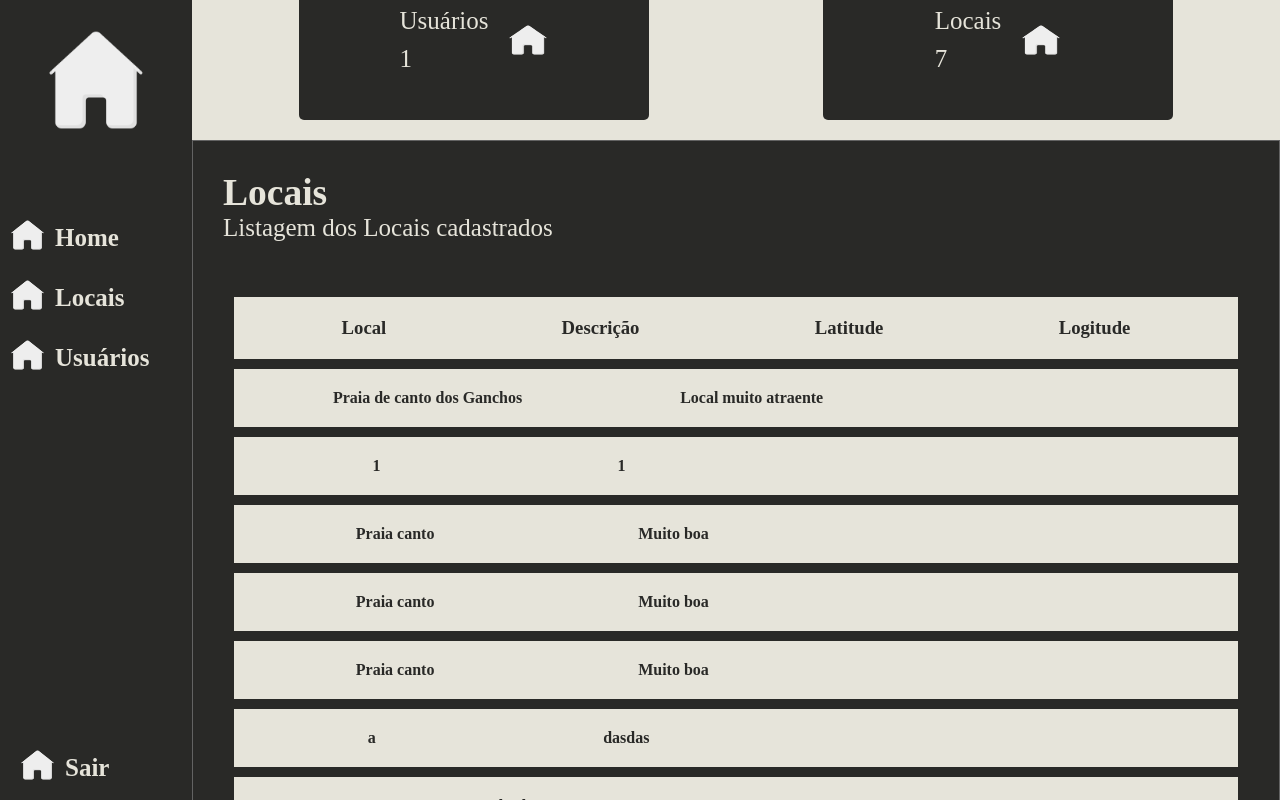
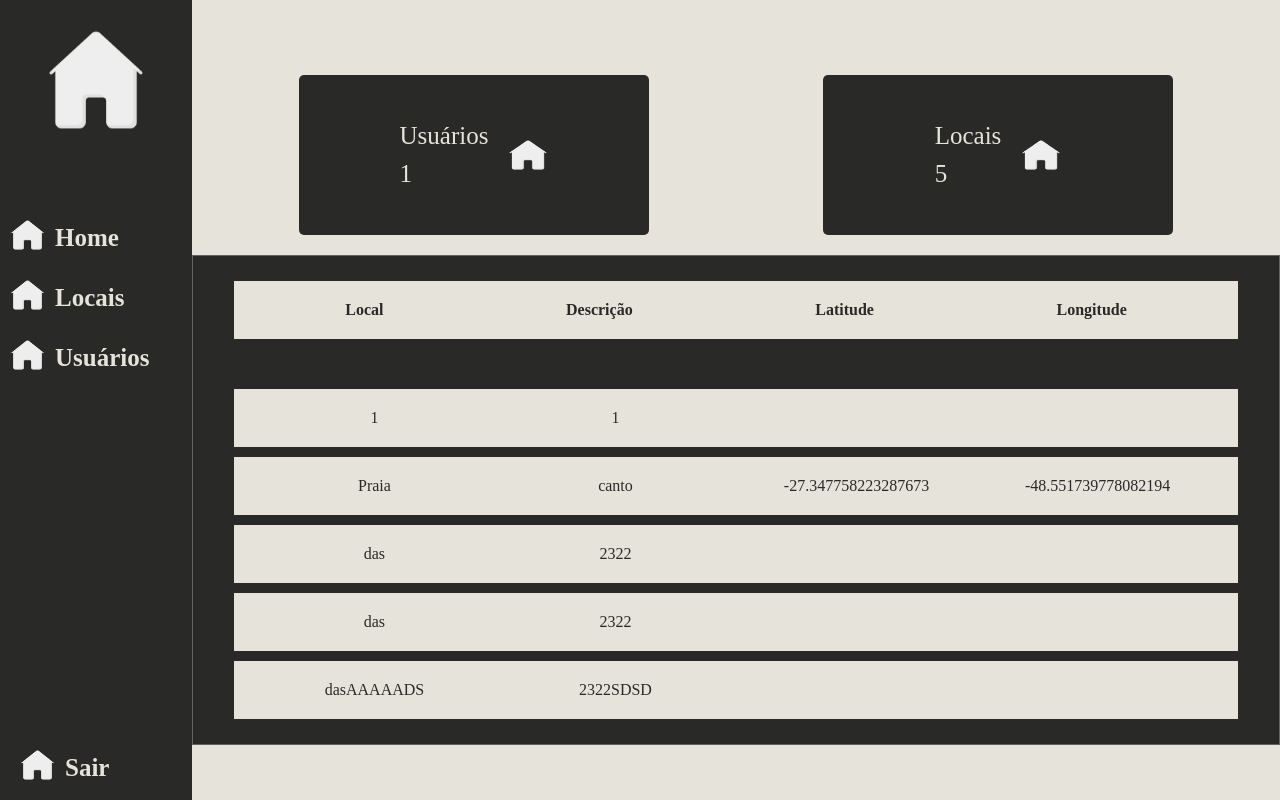
Before and after one commit to lucaslino98/frontVIAGEM, a React (Vite) app: page /dashboard in a window 1280 px wide. Built offline with nearby package versions, Linux system fonts and the light colour scheme; data requests are answered from the project's data file.

Commit message:
:construction: Modifiquei as Divs para tabela para melhor semantica.

```diff
--- a/server.json
+++ b/server.json
@@ -12,12 +12,6 @@
   ],
   "local": [
     {
-      "local_name": "Praia de canto dos Ganchos",
-      "descricao": "Local muito atraente",
-      "local": "88190000",
-      "id": 5
-    },
-    {
       "local_name": "1",
       "descricao": "1",
       "local": "2222",
@@ -26,44 +20,36 @@
       "id": 6
     },
     {
-      "local_name": "Praia canto",
-      "descricao": "Muito boa",
+      "local_name": "Praia",
+      "descricao": "canto",
       "local": "88190000",
-      "latitude": "",
-      "longitude": "",
+      "latitude": "-27.347758223287673",
+      "longitude": "-48.551739778082194",
       "id": 7
     },
     {
-      "local_name": "Praia canto",
-      "descricao": "Muito boa",
-      "local": "881900002",
+      "local_name": "das",
+      "descricao": "2322",
+      "local": "3333",
       "latitude": "",
       "longitude": "",
       "id": 8
     },
     {
-      "local_name": "Praia canto",
-      "descricao": "Muito boa",
-      "local": "881900002",
+      "local_name": "das",
+      "descricao": "2322",
+      "local": "33334444",
       "latitude": "",
       "longitude": "",
       "id": 9
     },
     {
-      "local_name": "a",
-      "descricao": "dasdas",
-      "local": "88190000",
+      "local_name": "dasAAAAADS",
+      "descricao": "2322SDSD",
+      "local": "33334444",
       "latitude": "",
       "longitude": "",
       "id": 10
-    },
-    {
-      "local_name": "a",
-      "descricao": "dasdas",
-      "local": "88190000",
-      "latitude": "-27.347758223287673",
-      "longitude": "-48.551739778082194",
-      "id": 11
     }
   ]
 }
--- a/src/contexts/dashOptions/dashOpt.jsx
+++ b/src/contexts/dashOptions/dashOpt.jsx
@@ -3,7 +3,7 @@ import React, { useEffect, useState } from 'react';
 function DashOptions() {
 
     const [locais, setLocais] = useState([]);
-
+    const [users, setUsers] = useState([]);
     useEffect(() => {
         async function fetchLocais() {
             try {
@@ -20,6 +20,22 @@ function DashOptions() {
         }
 
         fetchLocais();
+
+        async function fetchUsers() {
+            try {
+                const response = await fetch('http://localhost:3000/users');
+                if (response.ok) {
+                    const data = await response.json();
+                    setUsers(data);
+                } else {
+                    console.error('Erro ao buscar Usuarios');
+                }
+            } catch (error) {
+                console.error('Erro ao buscar Usuarios:', error);
+            }
+        }
+        fetchUsers();
+
     }, []);
     return (
         <>
@@ -27,9 +43,8 @@ function DashOptions() {
                 <div className='dashInflocalUsu'>
                     <div className="dashUsuario">
                         <div className='dashUsuarioContador'>
-
                             <span>Usuários</span>
-                            <span>1</span>
+                            <span>{users.length}</span>
                         </div>
                         <img src={LogoHome} />
 
@@ -48,35 +63,30 @@ function DashOptions() {
                 </div>
 
 
-                <div className="dashLocalUsuario">
-
-                    <div className="dashTituloLocal">
-                        <h2>Locais</h2>
-                        <span>Listagem dos Locais cadastrados</span>
-                    </div>
-
-                    <div className='dashTable'>
-                        <div className='dashNameUsuarioLocal'>
-                            <h3>Local</h3>
-                            <h3>Descrição</h3>
-                            <h3>Latitude</h3>
-                            <h3>Logitude</h3>
-                        </div>
-
+                <table className="dashLocalUsuario">
+                    <thead className='dashTable'>
+                        <tr className='dashNameUsuarioLocal'>
+                            <th>Local</th>
+                            <th>Descrição</th>
+                            <th>Latitude</th>
+                            <th>Longitude</th>
+                        </tr>
+                    </thead>
+                    <tbody className='dashTable'>
                         {locais.map((local, index) => (
-                            <div key={index} className='dashNameUsuarioLocal'>
-                                <h4>{local.local_name}</h4>
-                                <h4>{local.descricao}</h4>
-                                <h4>{local.latitude}</h4>
-                                <h4>{local.longitude}</h4>
-
-                            </div>
+                            <tr className='dashNameUsuarioLocal' key={index}>
+                                <td>{local.local_name}</td>
+                                <td>{local.descricao}</td>
+                                <td>{local.latitude}</td>
+                                <td>{local.longitude}</td>
+                            </tr>
                         ))}
-
-                    </div>
+                    </tbody>
+                </table>
 
 
-                </div>
+
+
 
             </div>
         </>
--- a/src/pages/dashboard/dash.css
+++ b/src/pages/dashboard/dash.css
@@ -166,6 +166,14 @@
     margin: 5px;
 }
 
+.dashNameUsuarioLocal td {
+    width: 10%;
+    display: flex;
+    justify-content: center;
+}
+
+
+
 .dashNameUsuarioLocal h4,
 .dashNameUsuarioLocal h3 {
     display: flex;
```
